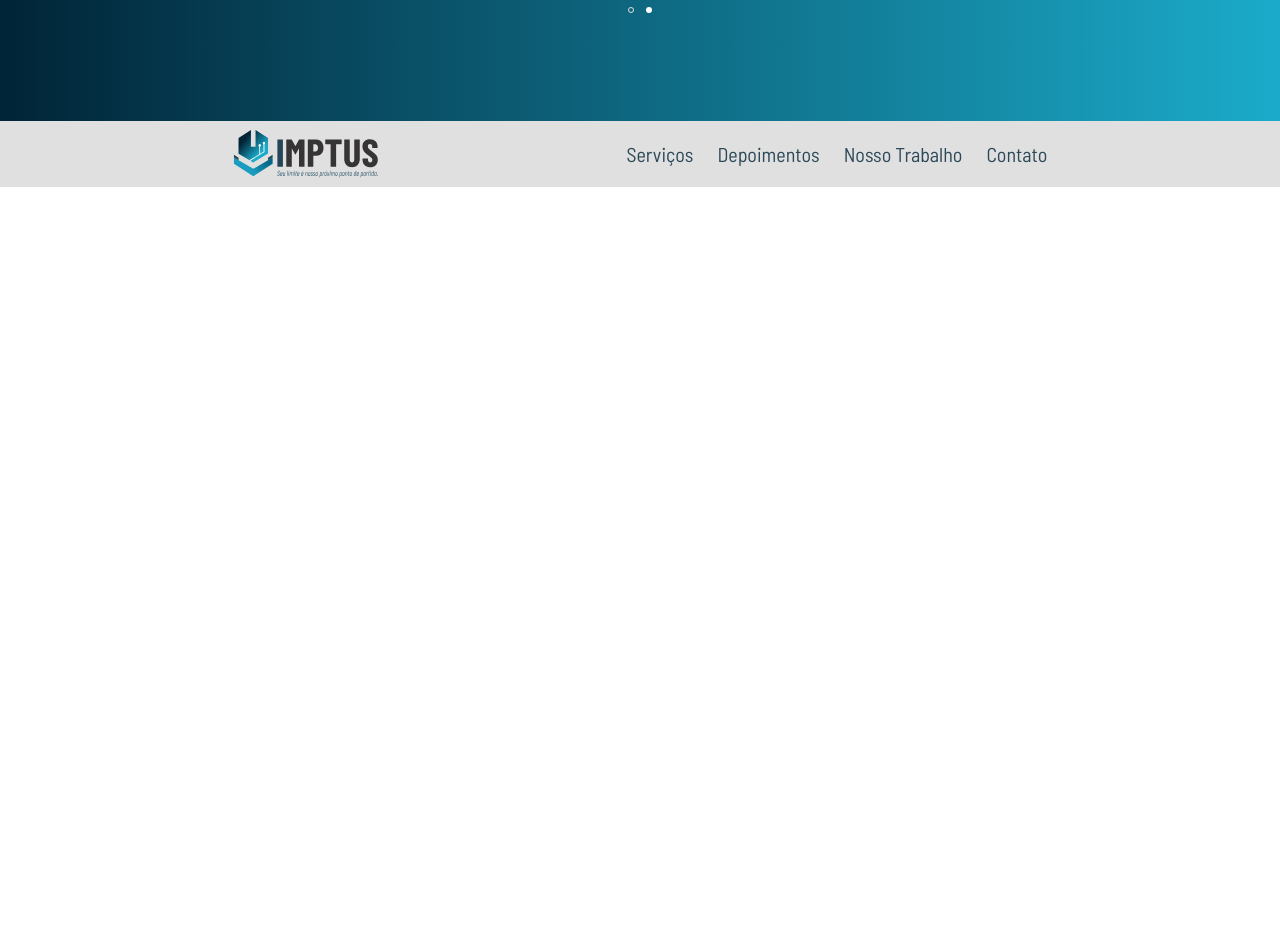
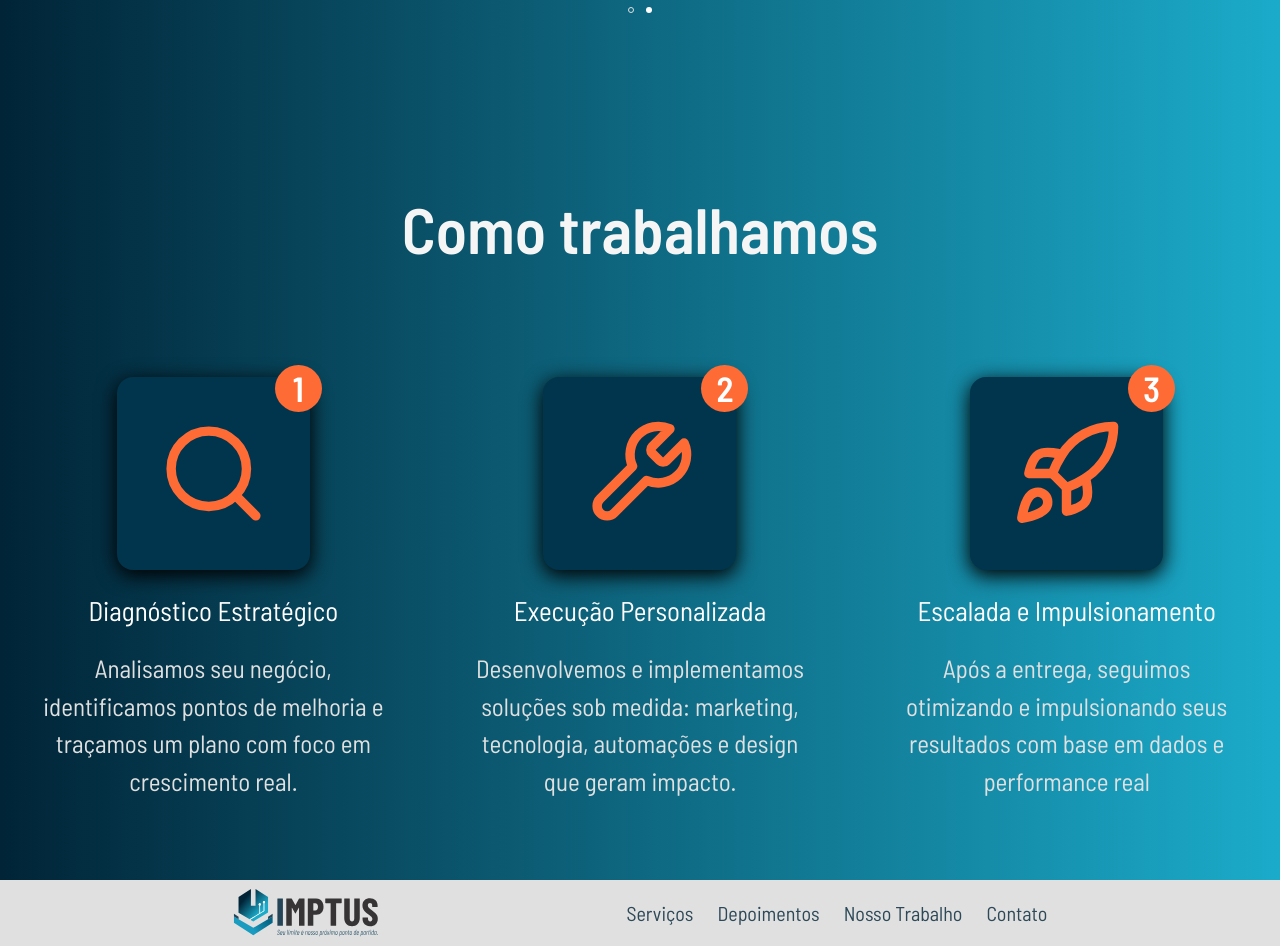
Before and after one commit to igorfrag/imptus, a Next.js app: page / in a window 1280 px wide. Shown: the part 2500-3446 px from the top of the page. Before the commit the page ends 2687 px from the top, so only its background shows below. Built offline with nearby package versions, Linux system fonts and the light colour scheme.

Commit message:
feat: how we work section

```diff
--- a/src/app/(home)/home.page.tsx
+++ b/src/app/(home)/home.page.tsx
@@ -4,6 +4,7 @@ import Sobre from '@/components/Sobre/Sobre';
 import Depoimentos from '@/shared/Depoimentos/Depoimentos';
 import Hero from '@/components/Hero/Hero';
 import Services from '@/components/Services/Services';
+import HowWeWork from '@/shared/HowWork/HowWeWork';
 
 const HomePage = () => {
   return (
@@ -15,6 +16,8 @@ const HomePage = () => {
         <div>
           <Depoimentos />
         </div>
+
+        <HowWeWork />
       </main>
     </div>
   );
--- /dev/null
+++ b/src/shared/HowWork/HowWeWork.tsx
@@ -0,0 +1,46 @@
+import { Rocket, Search, Wrench } from "lucide-react";
+import HowWeWorkCard from "./HowWeWorkCard";
+
+const HowWeWork = () => {
+    const HOWWEWORK_DATA = [
+        {
+            icon: <Search size={113} color="var(--color-secondary-laranjaqueimado)" />,
+            title: "Diagnóstico Estratégico",
+            description: "Analisamos seu negócio, identificamos pontos de melhoria e traçamos um plano com foco em crescimento real."
+        },
+        {
+            icon: <Wrench size={113} color="var(--color-secondary-laranjaqueimado)" />,
+            title: "Execução Personalizada",
+            description: "Desenvolvemos e implementamos soluções sob medida: marketing, tecnologia, automações e design que geram impacto."
+        },
+        {
+            icon: <Rocket size={113} color="var(--color-secondary-laranjaqueimado)" />,
+            title: "Escalada e Impulsionamento",
+            description: "Após a entrega, seguimos otimizando e impulsionando seus resultados com base em dados e performance real"
+        }
+    ]
+
+    return (
+        <section
+            className="w-full flex flex-col items-center gap-20 font-barlow-condensed font-normal py-15"
+            style={{ backgroundImage: 'var(--background-gradient-azul)' }}
+        >
+            <h2 className="text-[64px] text-neutral-cinzaclaro align-center font-semibold max-sm:text-[32px]">Como trabalhamos</h2>
+
+            <div className="w-full flex justify-around flex-wrap">
+                {HOWWEWORK_DATA.map((item, index) => (
+                    <HowWeWorkCard
+                        icon ={item.icon}
+                        step={index + 1}
+                        title={item.title}
+                        description={item.description}
+                        key={index}
+                    />
+                ))}
+            </div>
+
+        </section>
+    )
+}
+
+export default HowWeWork;
--- /dev/null
+++ b/src/shared/HowWork/HowWeWorkCard.tsx
@@ -0,0 +1,23 @@
+import StepIndicator from "./StepIndicator";
+
+interface HowWeWorkCardProps {
+    icon: React.ReactNode;
+    title: string;
+    description: string;
+    step: number
+}
+
+const HowWeWorkCard = ({icon, title, description, step}: HowWeWorkCardProps) => {
+    return (
+        <div className="max-w-[346px] flex flex-col justify-between items-center gap-5 py-5">
+            <div className="relative bg-primary-azulescuro p-10 flex items-center justify-center rounded-2xl shadow">
+                <StepIndicator step={step} />
+                {icon}
+            </div>
+            <h3 className="text-white text-[27px] max-sm:text-xl">{title}</h3>
+            <p className="text-neutral-cinzamedio text-[25px] text-center max-sm:text-[18px]">{description}</p>
+        </div>
+    )
+}
+
+export default HowWeWorkCard;
--- /dev/null
+++ b/src/shared/HowWork/StepIndicator.tsx
@@ -0,0 +1,13 @@
+interface StepIndicatorProps {
+    step: number;
+}
+
+const StepIndicator = ({ step }: StepIndicatorProps) => {
+    return (
+        <div className="bg-secondary-laranjaqueimado text-[35px] text-white w-[47.04px] h-[47.04px] font-semibold rounded-full absolute -top-3 -right-3 z-1 flex items-center justify-center">
+            {step}
+        </div>
+    )
+}
+
+export default StepIndicator;
--- a/src/styles/globals.css
+++ b/src/styles/globals.css
@@ -35,6 +35,10 @@
     background-repeat: no-repeat;
     background-size: contain, cover;
   }
+
+  .shadow {
+    box-shadow: 0px 5px 20px 1px var(--color-neutral-black);
+  }
 }
 
 html,
```
